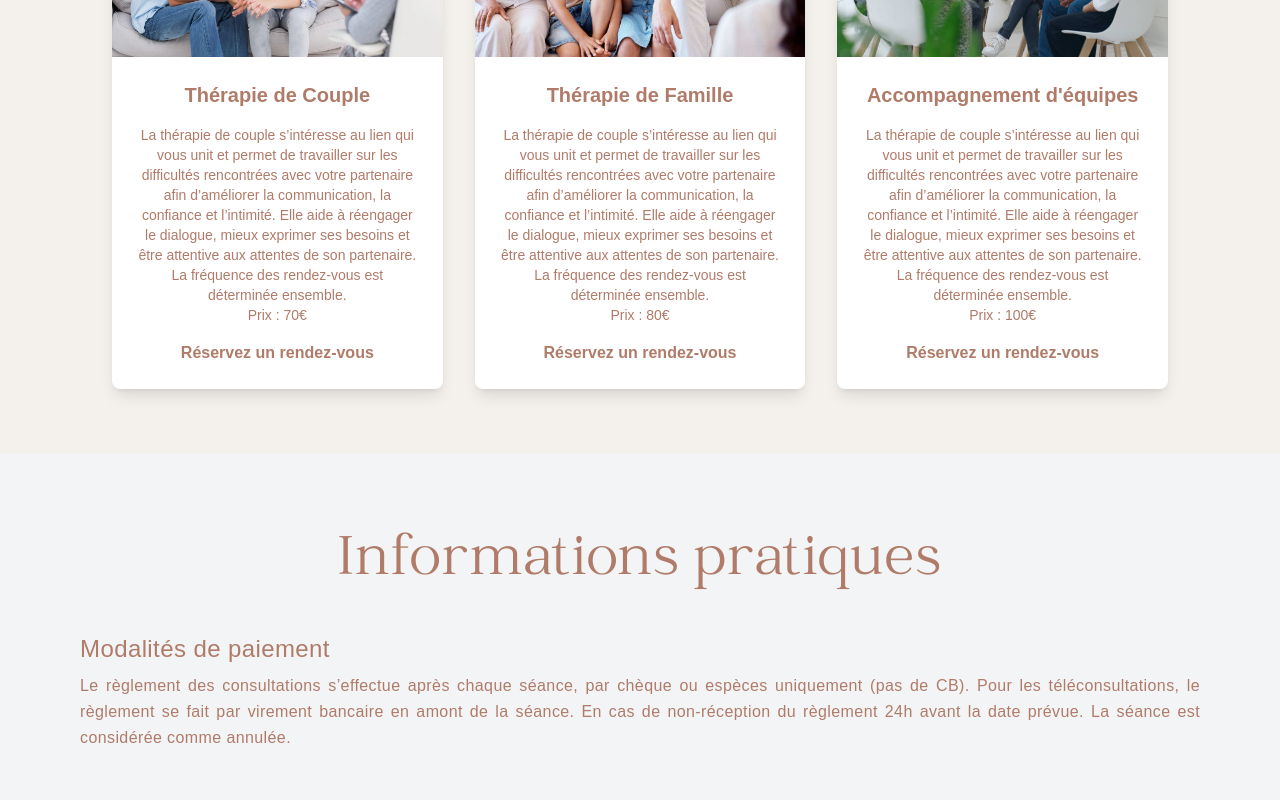
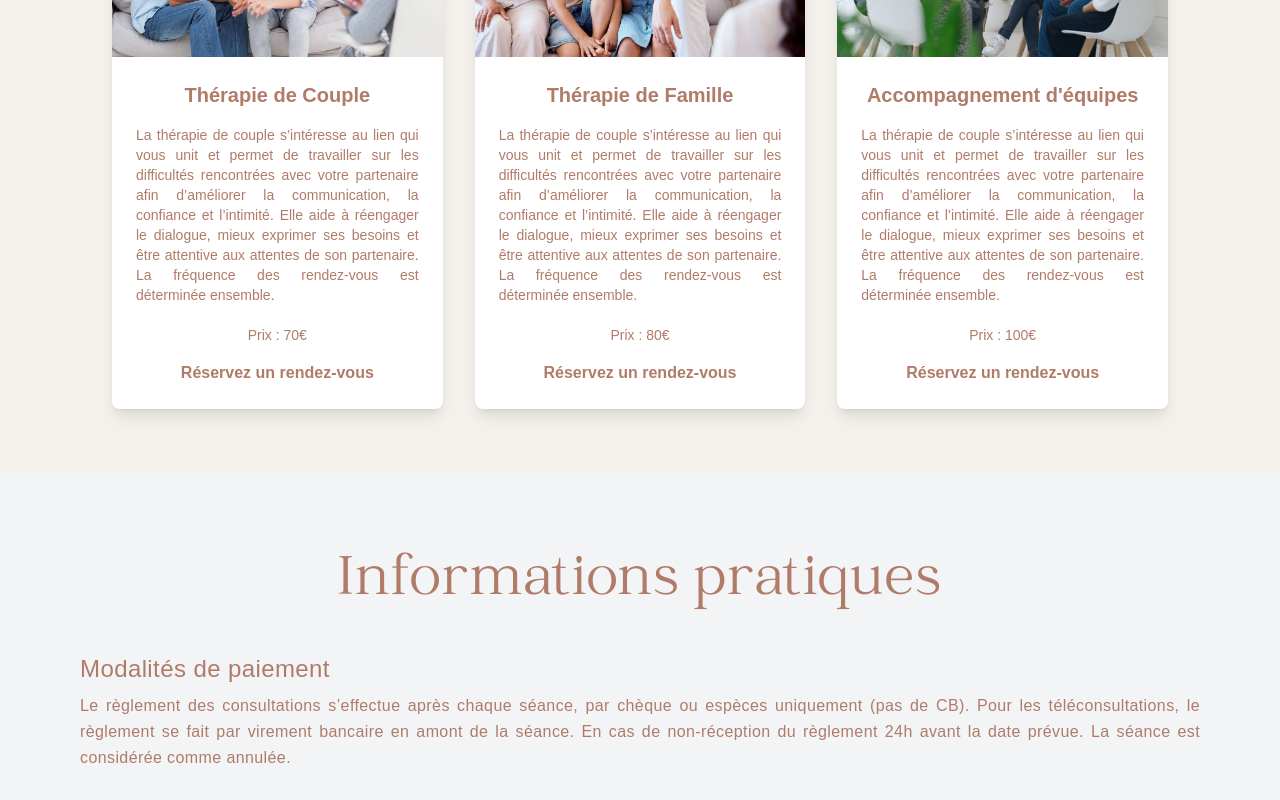
Before and after one commit to WilfriedROSE/cabinetcibl, a Next.js app: page /tarifs in a window 1280 px wide. Shown: the part 1540-2340 px from the top of the page. Built offline with nearby package versions, Linux system fonts and the light colour scheme; a web font is replaced by a local one.

Commit message:
création de la page a propos et de la page nous contacter

```diff
--- a/package.json
+++ b/package.json
@@ -9,6 +9,7 @@
     "lint": "next lint"
   },
   "dependencies": {
+    "@react-google-maps/api": "^2.20.6",
     "font-awesome": "^4.7.0",
     "mini-css-extract-plugin": "^2.9.2",
     "next": "15.1.7",
--- a/src/components/CouplePrice.js
+++ b/src/components/CouplePrice.js
@@ -6,8 +6,8 @@ const CouplePrice = ({ title, description, image }) => {
             <Image src={image} alt={title} width={600} height={400} className="w-full h-48 object-cover" />
             <div className="p-6">
                 <h3 className="text-xl font-semibold text-customBrown mb-4">{title}</h3>
-                <p className="text-customBrown text-sm">{description}</p>
-                <p className="text-customBrown text-sm">Prix : 70€</p>
+                <p className="text-customBrown text-sm text-justify">{description}</p>
+                <p className="text-customBrown text-sm mt-5">Prix : 70€</p>
                 <a href="#" className="mt-4 inline-block text-customBrown font-semibold hover:underline">Réservez un rendez-vous</a>
             </div>
         </div>
--- a/src/components/FamilyPrices.js
+++ b/src/components/FamilyPrices.js
@@ -6,8 +6,8 @@ const FamilyPrice = ({ title, description, image }) => {
             <Image src={image} alt={title} width={600} height={400} className="w-full h-48 object-cover" />
             <div className="p-6">
                 <h3 className="text-xl font-semibold text-customBrown mb-4">{title}</h3>
-                <p className="text-customBrown text-sm">{description}</p>
-                <p className="text-customBrown text-sm">Prix : 80€</p>
+                <p className="text-customBrown text-sm text-justify">{description}</p>
+                <p className="text-customBrown text-sm mt-5">Prix : 80€</p>
                 <a href="#" className="mt-4 inline-block text-customBrown font-semibold hover:underline">Réservez un rendez-vous</a>
             </div>
         </div>
--- /dev/null
+++ b/src/components/Map.js
@@ -0,0 +1 @@
+"use client";
--- a/src/components/Navbar.js
+++ b/src/components/Navbar.js
@@ -26,15 +26,15 @@ export const Navbar = () => {
                             <Link href="/nostherapies" className="block py-2 px-3 text-customBrown rounded-sm hover:bg-gray-100 md:bg-transparent md:border-0 md:hover:text-blue-700 md:p-0 dark:text-gray md:dark:hover:text-blue-500 dark:hover:bg-gray-700 dark:hover:text-gray md:dark:hover:bg-transparent">
                                 Nos Thérapies
                             </Link>
-                            <ul className="absolute left-0 hidden mt-2 space-y-2 bg-customBeige text-black group-hover:flex">
+                            <ul className="absolute left-0 hidden mt-2 space-y-2 bg-customBeige text-customBrown group-hover:flex">
                                 <li>
-                                    <Link href="/Thérapie de Couples" className="block py-2 px-4 text-customBrown hover:bg-gray-200">Thérapie de Couples</Link>
+                                    <Link href="/Thérapie de Couples" className="block py-2 px-4 font-thin hover:bg-gray-200">Thérapie de Couples</Link>
                                 </li>
                                 <li>
-                                    <Link href="/Thérapie de Familles" className="block py-2 px-4 text-customBrown hover:bg-gray-200">Thérapie de Familles</Link>
+                                    <Link href="/Thérapie de Familles" className="block py-2 px-4 font-thin hover:bg-gray-200">Thérapie de Familles</Link>
                                 </li>
                                 <li>
-                                    <Link href="/Accompagnement d'équipes" className="block py-2 px-4 text-customBrown hover:bg-gray-200">Accompagnement d'équipes</Link>
+                                    <Link href="/Accompagnement d'équipes" className="block py-2 px-4 font-thin hover:bg-gray-200">Accompagnement d'équipes</Link>
                                 </li>
                             </ul>
                         </li>
@@ -45,7 +45,7 @@ export const Navbar = () => {
                             <Link href="/tarifs" className="block py-2 px-3 text-customBrown rounded-sm hover:bg-gray-100 md:bg-transparent md:border-0 md:hover:text-blue-700 md:p-0 dark:text-gray md:dark:hover:text-blue-500 dark:hover:bg-gray-700 dark:hover:text-gray md:dark:hover:bg-transparent">Nos Tarifs</Link>
                         </li>
                         <li>
-                            <Link href="#" className="block py-2 px-3 text-customBrown rounded-sm hover:bg-gray-100 md:bg-transparent md:border-0 md:hover:text-blue-700 md:p-0 dark:text-gray md:dark:hover:text-blue-500 dark:hover:bg-gray-700 dark:hover:text-gray md:dark:hover:bg-transparent">Nous Contacter</Link>
+                            <Link href="/contact" className="block py-2 px-3 text-customBrown rounded-sm hover:bg-gray-100 md:bg-transparent md:border-0 md:hover:text-blue-700 md:p-0 dark:text-gray md:dark:hover:text-blue-500 dark:hover:bg-gray-700 dark:hover:text-gray md:dark:hover:bg-transparent">Nous Contacter</Link>
                         </li>
                     </ul>
                 </div>
--- a/src/components/TeamPrice.js
+++ b/src/components/TeamPrice.js
@@ -6,8 +6,8 @@ const TeamPrice = ({ title, description, image }) => {
             <Image src={image} alt={title} width={600} height={400} className="w-full h-48 object-cover" />
             <div className="p-6">
                 <h3 className="text-xl font-semibold text-customBrown mb-4">{title}</h3>
-                <p className="text-customBrown text-sm">{description}</p>
-                <p className="text-customBrown text-sm">Prix : 100€</p>
+                <p className="text-customBrown text-sm text-justify">{description}</p>
+                <p className="text-customBrown text-sm mt-5">Prix : 100€</p>
                 <a href="#" className="mt-4 inline-block text-customBrown font-semibold hover:underline">Réservez un rendez-vous</a>
             </div>
         </div>
--- a/src/pages/about.js
+++ b/src/pages/about.js
@@ -6,7 +6,7 @@ import Horaire from '@/components/Horaire';
 
 export default function about() {
     return (
-        <MainLayout title="Apropos" description="Bienvenue sur notre site" >
+        <MainLayout title="A Propos" description="Bienvenue sur notre site" >
             <div className="bg-customBeige">
                 <div className="min-h-full p-10 flex flex-col items-center justify-center text-center bg-customBeige">
                     <h1 className="text-extrabold my-40 text-9xl font-catchy text-customBrown text-center tracking-wide">A PROPOS</h1>
--- a/src/pages/contact.js
+++ b/src/pages/contact.js
@@ -1,10 +1,42 @@
 import React from 'react';
 import { MainLayout } from '@/layout/MainLayout';
+import ContactForm from '@/components/ContactForm';
+import Adress from '@/components/Adress';
+import Horaire from '@/components/Horaire';
+import Image from 'next/image';
 
-export const contact = () => {
+
+export default function Contact() {
     return (
-        <MainLayout title="Nous contacter" description="Bienvenue sur notre site" >
-            <div>contact</div>
+
+        <MainLayout title="Nous Contacter" description="Bienvenue sur notre site" >
+            <div className="bg-customBeige">
+
+                <div className="relative w-full h-screen">
+                    <div className="absolute inset-0 bg-customDarkbrown opacity-70">
+                        <Image
+                            src="/images/bureaubeige.jpg"
+                            layout="fill"
+                            objectFit="cover"
+                            quality={90}
+                            alt="photo de bureau de thérapie"
+                            className="brightness-75"
+                        />
+                    </div>
+                    <div className="min-h-full p-10 flex flex-col items-center justify-center text-center bg-customBeige">
+                        <h1 className="text-extrabold mb-80 text-9xl font-catchy text-customDarkBrown text-center tracking-wide">Nous contacter</h1>
+                    </div>
+                </div>
+                <div className="flex flex-col items-center justify-center text-center bg-customBeige p-20">
+                    <h1 className="text-extrabold text-7xl font-catchy text-customBrown text-center tracking-wide">Contactez-Nous</h1>
+                    <p className="text-2xl mt-5 mb-10 font-coco text-center text-customBrown">Vous avez des questions ou vous souhaitez prendre Rendez-vous ?</p>
+                    <ContactForm />
+                </div>
+                <div className="grid grid-cols-1 md:grid-cols-2 gap-2 max-w-10xl p-4 bg-customBeige">
+                    <Adress />
+                    <Horaire />
+                </div>
+            </div>
         </MainLayout>
-    )
-}
+    );
+};
--- a/src/pages/nostherapies.js
+++ b/src/pages/nostherapies.js
@@ -8,7 +8,7 @@ import Horaire from '@/components/Horaire';
 export default function Nostherapies() {
 
     return (
-        <MainLayout title="Nosthérapies" description="Bienvenue sur notre site" >
+        <MainLayout title="Nos Thérapies" description="Bienvenue sur notre site" >
             <div className="bg-customBeige">
                 <div className="min-h-full p-10 flex flex-col items-center justify-center text-center bg-customBeige">
                     <h1 className="text-extrabold mt-40 text-9xl font-catchy text-customBrown text-center tracking-wide">NOS THERAPIES</h1>
--- a/src/pages/tarifs.js
+++ b/src/pages/tarifs.js
@@ -34,7 +34,7 @@ const teamprices = [
 
 export default function tarifs() {
     return (
-        <MainLayout title="tarifs" description="Bienvenue sur notre site" >
+        <MainLayout title="Nos Tarifs" description="Bienvenue sur notre site" >
             <div className="bg-customBeige">
                 <div className="min-h-full p-10 flex flex-col items-center justify-center text-center bg-customBeige">
                     <h1 className="text-extrabold my-40 text-9xl font-catchy text-customBrown text-center tracking-wide">NOS TARIFS</h1>
@@ -87,11 +87,6 @@ export default function tarifs() {
                         </p>
                     </div>
                 </div>
-                <div className="flex flex-col items-center justify-center text-center bg-customBeige p-20">
-                    <h1 className="text-extrabold text-7xl font-catchy text-customBrown text-center tracking-wide">Contactez-Nous</h1>
-                    <p className="text-2xl mt-5 mb-10 font-coco text-center text-customBrown">Vous avez des questions ou vous souhaitez prendre Rendez-vous ?</p>
-                    <ContactForm />
-                </div>
                 <div className="grid grid-cols-1 md:grid-cols-2 gap-2 max-w-10xl p-4 bg-customBeige">
                     <Adress />
                     <Horaire />
```
Also changed, not shown: 1 other file (tests, documents, lock files or other folders).
